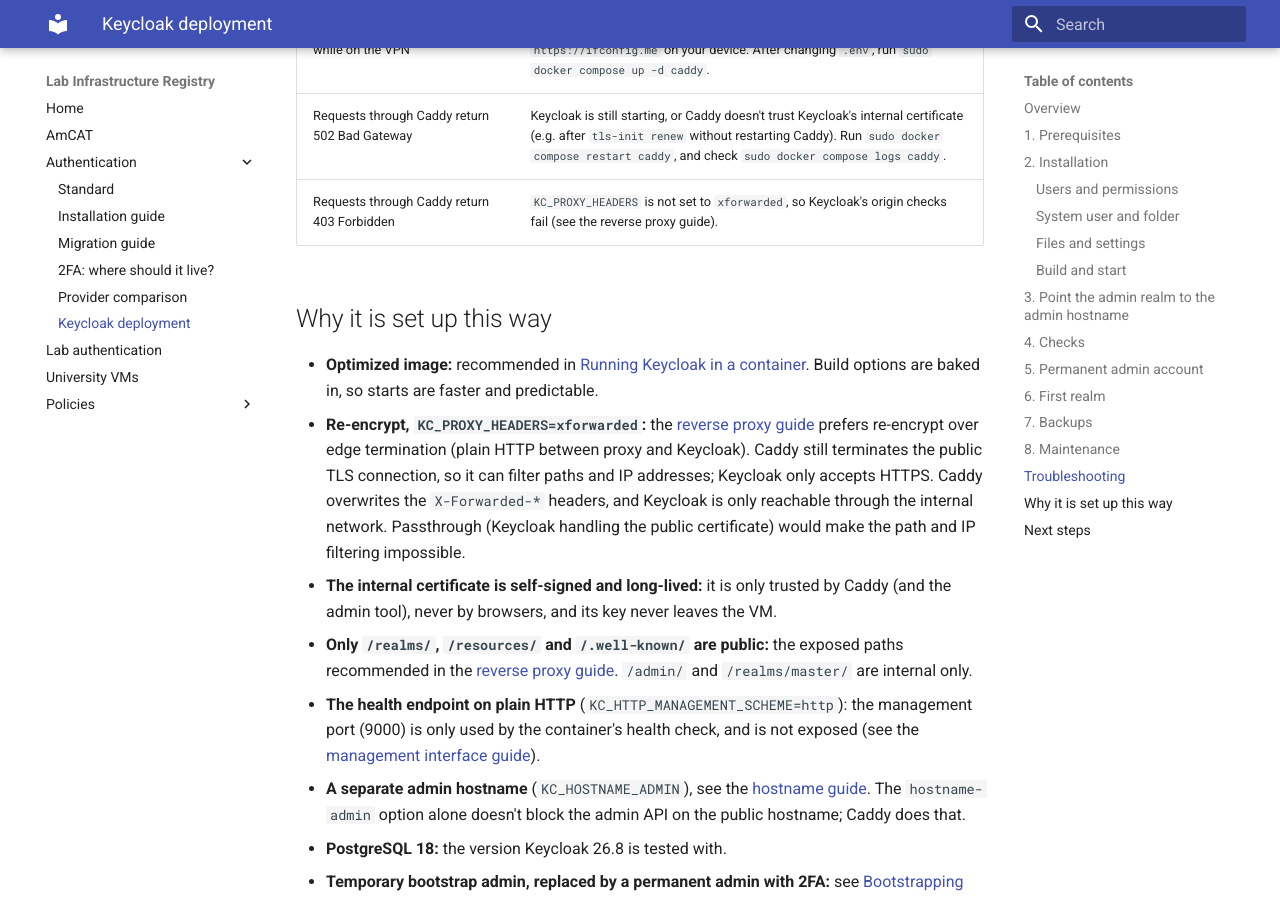
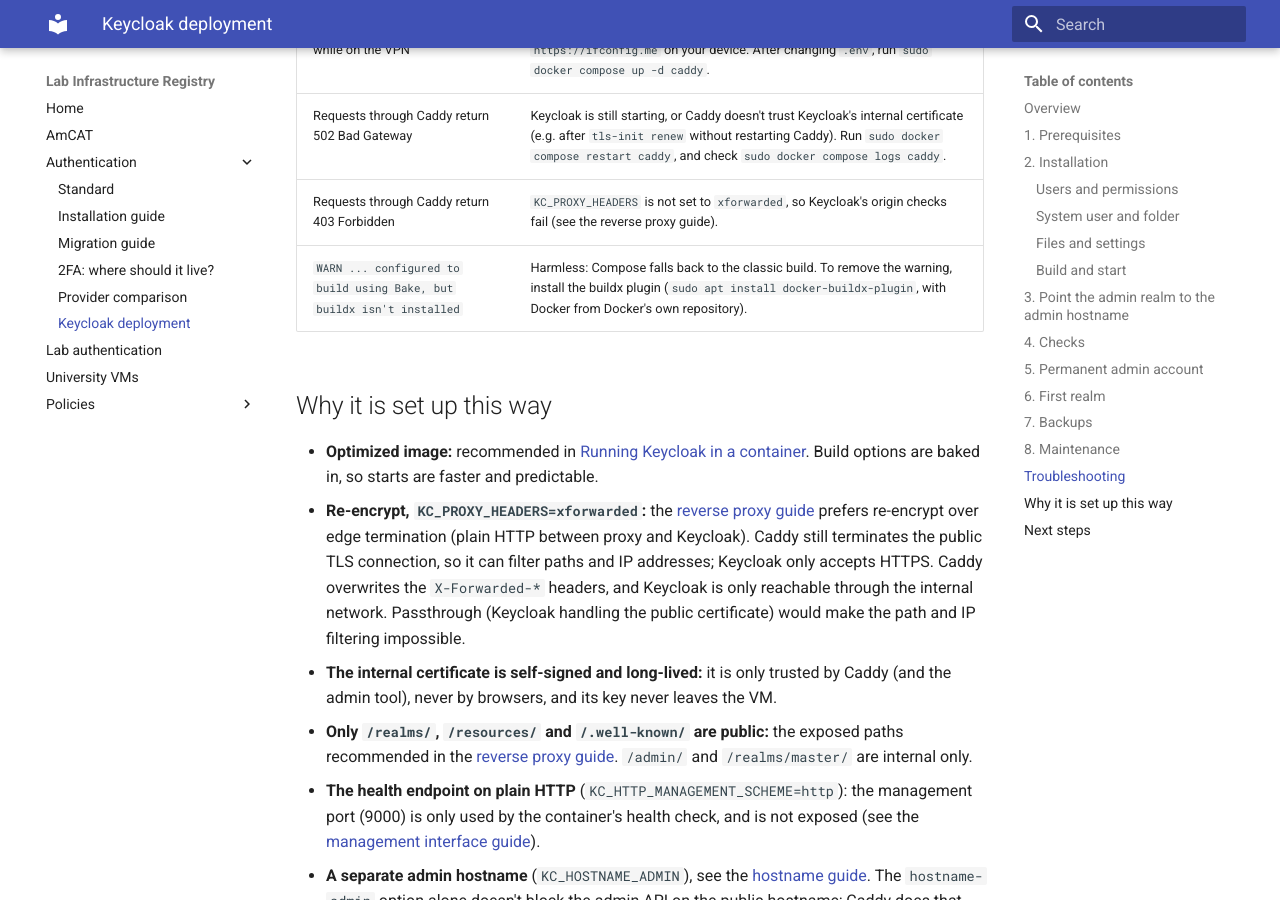
Before and after one commit to kasperwelbers/societal-analytics-lab-infra, an MkDocs documentation site: the page built from docs/keycloak-deploy.md, in a window 1280 px wide and 900 px high, scrolled down 10061 px. Built offline with MkDocs 1.6.1 and Material for MkDocs 9.7.7, drawn with Linux system fonts in a browser that asks for light colours.

Commit message:
Keycloak: never pull the locally built image
- docker-compose.yml: pull_policy: never on the keycloak and tls-init
  services. Both use the locally built lab-keycloak image; without it,
  Compose tried to download it from Docker Hub ("pull access denied for
  lab-keycloak"), which was harmless but confusing. Compose still builds
  the image when it is missing.
- Tested: docker compose pull skips the image; a fresh up -d (with and
  without --build) builds and starts; a second up -d doesn't rebuild
- Runbook troubleshooting: the harmless buildx/Bake warning

Co-Authored-By: Claude Opus 5.5 <noreply@anthropic.com>
Claude-Session: https://claude.ai/code/session_019W6Pqxp2q1zbwJeh2ybKkP

```diff
--- a/docs/keycloak-deploy.md
+++ b/docs/keycloak-deploy.md
@@ -360,6 +360,7 @@ Log in to the admin console as `recovery-admin`, fix the problem (e.g. delete th
 | Admin hostname returns 403 while on the VPN | Your IP address is not in `ADMIN_ALLOWED_IPS`. Check `curl -4 https://ifconfig.me` on your device. After changing `.env`, run `sudo docker compose up -d caddy`. |
 | Requests through Caddy return 502 Bad Gateway | Keycloak is still starting, or Caddy doesn't trust Keycloak's internal certificate (e.g. after `tls-init renew` without restarting Caddy). Run `sudo docker compose restart caddy`, and check `sudo docker compose logs caddy`. |
 | Requests through Caddy return 403 Forbidden | `KC_PROXY_HEADERS` is not set to `xforwarded`, so Keycloak's origin checks fail (see the reverse proxy guide). |
+| `WARN ... configured to build using Bake, but buildx isn't installed` | Harmless: Compose falls back to the classic build. To remove the warning, install the buildx plugin (`sudo apt install docker-buildx-plugin`, with Docker from Docker's own repository). |
 
 ## Why it is set up this way
 
```
Also changed, not shown: 1 other file.
